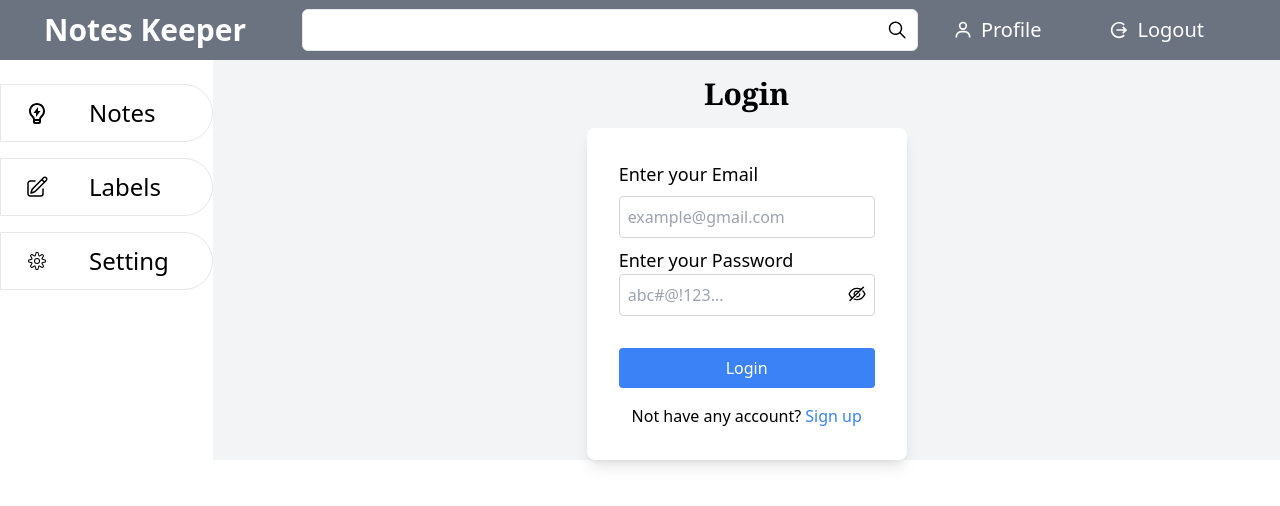
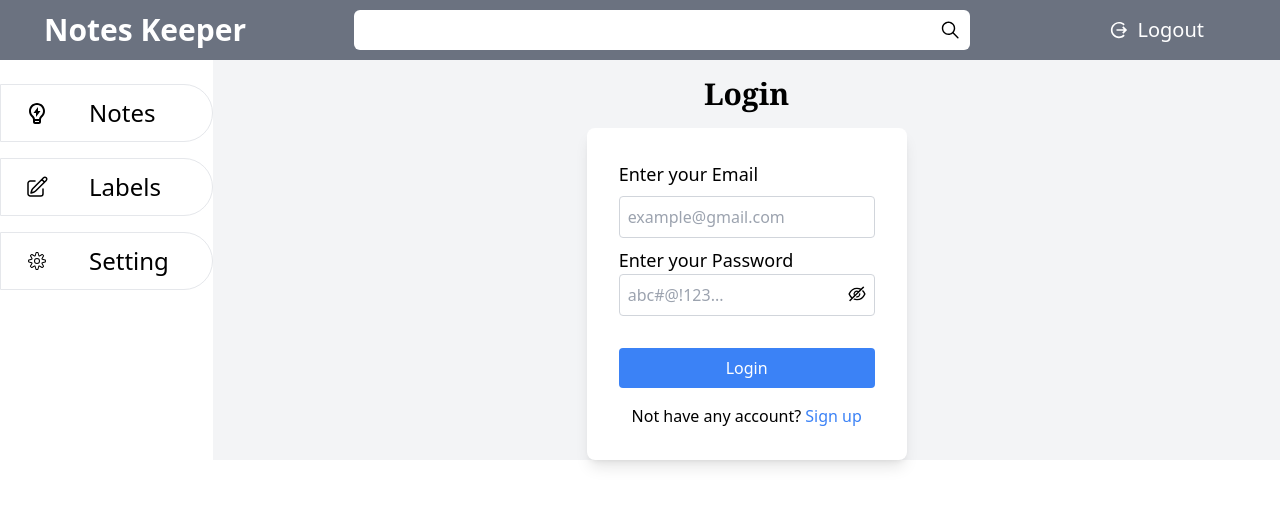
Before and after one commit to Ritik-1118/Note-Keeper, a React (Vite) app in the folder client/: page /login in a window 1280 px wide. Shown: the top 506 px of the page. Built offline with nearby package versions, Linux system fonts and the light colour scheme; sample sign-in values are in the browser's storage.

Commit message:
some ui fixes

```diff
--- a/client/src/components/Layouts/Navbar.tsx
+++ b/client/src/components/Layouts/Navbar.tsx
@@ -2,28 +2,29 @@ import { FC, useState } from "react";
 import { NavLink, useNavigate } from "react-router-dom";
 import { IoMdLogOut, IoIosSearch } from "react-icons/io";
 import { TbLogin } from "react-icons/tb";
-import { BiUser } from "react-icons/bi";
 import { useAuth } from "../../utils/Provider";
-import {toast} from "react-toastify";
+import { toast } from "react-toastify";
+import { RiLightbulbFlashLine } from "react-icons/ri";
+import { HiOutlinePencilSquare } from "react-icons/hi2";
+// import { CiSettings } from "react-icons/ci";
 
-interface Props {}
+interface Props { }
 
 export const Navbar: FC<Props> = () => {
   const navigate = useNavigate();
-    const [showProfile, setShowProfile] = useState(false);
   const [isMobileMenuOpen, setIsMobileMenuOpen] = useState(false);
-    const [ searchText, setSearchText ] = useState<string>("");
+  const [searchText, setSearchText] = useState<string>("");
   const { isLoggedIn, logout, searchedText, username, email } = useAuth();
 
 
   const handleSearchInputChange = (e: React.ChangeEvent<HTMLInputElement | HTMLTextAreaElement>) => {
     const { value } = e.target;
     setSearchText(value);
-        if(value.length <= 0){
+    if (value.length <= 0) {
       window.location.reload();
     }
   };
-    const handleSearchClick = async () =>{
+  const handleSearchClick = async () => {
     searchedText(searchText);
   }
 
@@ -50,7 +51,7 @@ export const Navbar: FC<Props> = () => {
               Notes Keeper
             </span>
           </NavLink>
-                    <div className={`${isMobileMenuOpen && "hidden"} flex items-center xl:w-1/2 md:ml-12 border bg-white rounded-md`}>
+          <div className={ `${isMobileMenuOpen && "hidden"} hidden md:flex items-center xl:w-1/2 md:ml-12 bg-white rounded-md` }>
             <input
               type="search"
               name="search"
@@ -58,11 +59,11 @@ export const Navbar: FC<Props> = () => {
               onChange={ handleSearchInputChange }
               className="px-4 py-2 rounded-md bg-transparent border-none w-full"
             />
-                        <IoIosSearch className="text-2xl mx-2 cursor-pointer" onClick={()=> handleSearchClick()}/>
+            <IoIosSearch className="text-2xl mx-2 cursor-pointer" onClick={ () => handleSearchClick() } />
           </div>
           <div className="flex">
             <button
-                            onClick={toggleMobileMenu}
+              onClick={ toggleMobileMenu }
               type="button"
               className="inline-flex items-center p-2 w-10 h-10 justify-center text-sm text-cyan-700 rounded-lg md:hidden focus:outline-none dark:text-cyan-600"
               aria-controls="navbar-sticky"
@@ -74,7 +75,7 @@ export const Navbar: FC<Props> = () => {
                 aria-hidden="true"
                 xmlns="http://www.w3.org/2000/svg"
                 fill="none"
-                                viewBox={isMobileMenuOpen ? "0 0 24 24" : "0 0 17 14"}
+                viewBox={ isMobileMenuOpen ? "0 0 24 24" : "0 0 17 14" }
               >
                 <path
                   stroke="currentColor"
@@ -91,41 +92,41 @@ export const Navbar: FC<Props> = () => {
             </button>
           </div>
           <div
-                        className={`items-center justify-between w-full md:flex md:w-auto ${
-                            isMobileMenuOpen ? "block" : "hidden"
-                        }`}
+            className={ `items-center justify-between w-full md:flex md:w-auto ${isMobileMenuOpen ? "block" : "hidden"
+              }` }
             id="navbar-sticky"
           >
             <ul className="flex flex-col md:flex-row md:space-x-8 md:mr-9 md:mt-0 md:text-sm md:font-medium">
-                            {isLoggedIn ? (<>
+              { isLoggedIn ? (<>
+                { isMobileMenuOpen && (
                   <li>
-                                    <div
-                                        className="flex items-center py-2 pr-4 pl-3 text-white text-xl cursor-pointer"
-                                        aria-current="page"
-                                        onClick={()=>{
-                                            closeMobileMenu()
-                                            setShowProfile(!showProfile)
-                                        }}
-                                    >
-                                        <BiUser className="text-center text-xl mx-2" />
-                                        Profile
+                    <NavLink to="/" >
+                      <div className=" flex items-center w-full hover:border border hover:bg-gray-200 rounded-r-full py-2 my-3 px-4 text-2xl">
+                        <RiLightbulbFlashLine className=" mr-8" />
+                        Notes
                       </div>
+                    </NavLink>
+                    <NavLink to="/editLabels" >
+                      <div className=" flex items-center w-full hover:border border hover:bg-gray-200 rounded-r-full py-2 my-3 px-4 text-2xl">
+                        <HiOutlinePencilSquare className=" mr-10" />
+                        Labels
+                      </div>
+                    </NavLink>
+                    {/* <NavLink to="#" >
+                      <div className=" flex items-center w-full hover:border border hover:bg-gray-200 rounded-r-full py-2 my-3 px-4 text-2xl">
+                        <CiSettings className=" mr-10" />
+                        Setting
+                      </div>
+                    </NavLink> */}
                   </li>
-                                {showProfile && (
-                                    <div className="fixed mt-14 z-30 shadow-xl border-2 border-gray-500 rounded-md bg-gray-500">
-                                        <div className="flex flex-col items-start">
-                                            <span className="shadow-lg px-4 py-4 w-full text-xl font-serif text-white">username: {username}</span>
-                                            <span className="shadow-lg px-4 py-4 w-full text-xl font-serif text-white">Email: {email}</span>
-                                        </div>
-                                    </div>
-                                )}
+                ) }
                 <li>
                   <div
                     className="flex items-center text-xl py-2 pr-4 pl-3 text-white cursor-pointer"
-                                        onClick={()=>{
+                    onClick={ () => {
                       handleLogout()
                       closeMobileMenu
-                                        }}
+                    } }
                   >
                     <IoMdLogOut className="text-center text-xl mx-2" />
                     Logout
@@ -138,7 +139,7 @@ export const Navbar: FC<Props> = () => {
                     <NavLink
                       to="/login"
                       className="flex items-center text-xl py-2 pr-4 pl-3 text-white"
-                                            onClick={closeMobileMenu}
+                      onClick={ closeMobileMenu }
                     >
                       <TbLogin className="text-center text-xl mx-2" />
                       Login
@@ -148,14 +149,14 @@ export const Navbar: FC<Props> = () => {
                     <NavLink
                       to="/register"
                       className="flex items-center text-xl py-2 pr-4 pl-3 text-white"
-                                            onClick={closeMobileMenu}
+                      onClick={ closeMobileMenu }
                     >
                       <TbLogin className="text-center text-xl mx-2" />
                       Register
                     </NavLink>
                   </li>
                 </>
-                            )}
+              ) }
             </ul>
           </div>
         </div>
--- a/client/src/components/NotesList.tsx
+++ b/client/src/components/NotesList.tsx
@@ -75,7 +75,16 @@ export const NotesList: FC<Props> = ({
 
     const handleAddNote = () => {
         if (newNote.title && newNote.text) {
-            onAddNote({ ...newNote, _id: Date.now() });
+            onAddNote({ ...newNote, _id: Date.now() }).then(() => {
+                setNewNote({
+                    _id: undefined,
+                    title: "",
+                    label: "",
+                    text: "",
+                    backgroundColor: "#fff",
+                    textColor: "#000",
+                });
+            })
             setAddNote(false);
         }
     };
@@ -128,7 +137,7 @@ export const NotesList: FC<Props> = ({
                             <div className="flex items-center justify-around">
                                 <span className="text-2xl text-rose-700">Bg:</span>
                                 <div className="border rounded-full w-8 h-8 bg-gray-800 cursor-pointer" onClick={()=>onUpdate(searchedNote._id as string | number, undefined,"black")}></div>
-                                <div className="border rounded-full w-8 h-8 bg-white cursor-pointer"onClick={()=>onUpdate(searchedNote._id as string | number, undefined,"white")}></div>
+                                <div className="border border-black rounded-full w-8 h-8 bg-white cursor-pointer"onClick={()=>onUpdate(searchedNote._id as string | number, undefined,"white")}></div>
                                 <div className="border rounded-full w-8 h-8 bg-pink-500 cursor-pointer"onClick={()=>onUpdate(searchedNote._id as string | number, undefined,"pink")}></div>
                                 <div className="border rounded-full w-8 h-8 bg-green-500 cursor-pointer"onClick={()=>onUpdate(searchedNote._id as string | number, undefined,"green")}></div>
                                 <CgClose className="text-xl" onClick={()=>setShowBackgrounds(false)}/>
@@ -138,7 +147,7 @@ export const NotesList: FC<Props> = ({
                             <div className="flex items-center justify-around">
                             <span className="text-xl text-green-900">Color:</span>
                             <div className="border rounded-full w-8 h-8 bg-gray-800 cursor-pointer" onClick={()=>onUpdate(searchedNote._id as string | number, undefined, undefined,"black")}></div>
-                            <div className="border rounded-full w-8 h-8 bg-white cursor-pointer"onClick={()=>onUpdate(searchedNote._id as string | number, undefined, undefined,"white")}></div>
+                            <div className="border border-red-500 rounded-full w-8 h-8 bg-white cursor-pointer"onClick={()=>onUpdate(searchedNote._id as string | number, undefined, undefined,"white")}></div>
                             <div className="border rounded-full w-8 h-8 bg-pink-500 cursor-pointer"onClick={()=>onUpdate(searchedNote._id as string | number, undefined, undefined,"pink")}></div>
                             <div className="border rounded-full w-8 h-8 bg-green-500 cursor-pointer"onClick={()=>onUpdate(searchedNote._id as string | number, undefined, undefined,"green")}></div>
                             <CgClose className="text-xl" onClick={()=>setShowTextColors(false)}/>
@@ -239,7 +248,7 @@ export const NotesList: FC<Props> = ({
             </div>
             {addNote && (
                 <div className="fixed inset-0 flex items-center justify-center bg-black bg-opacity-50 z-50">
-                    <div className="bg-white p-4 rounded shadow-lg w-1/3">
+                    <div className="bg-white p-4 rounded shadow-lg md:w-1/3">
                         <div className="flex items-center justify-between">
                             <h2 className="text-2xl font-bold mb-4">Add New Note</h2>
                             <span
```
Lines whose indentation alone changed are shown as unchanged.
